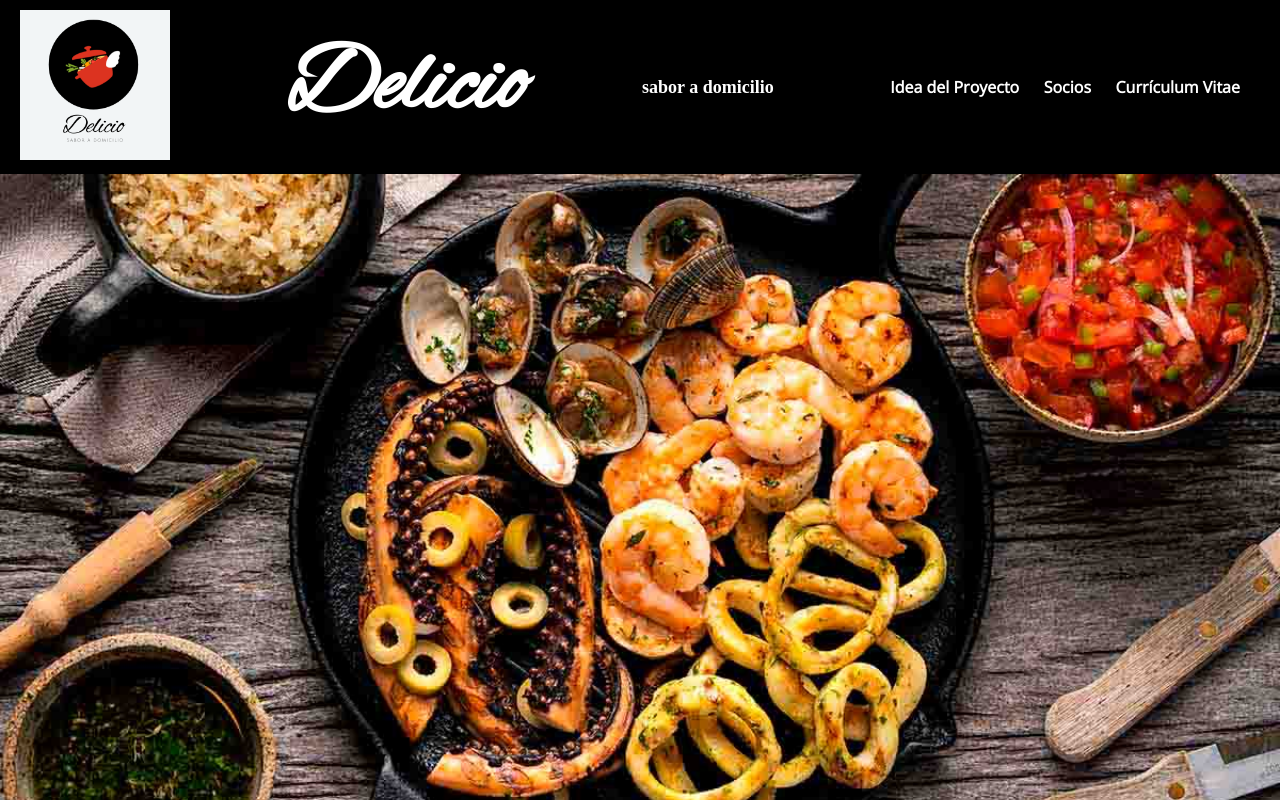
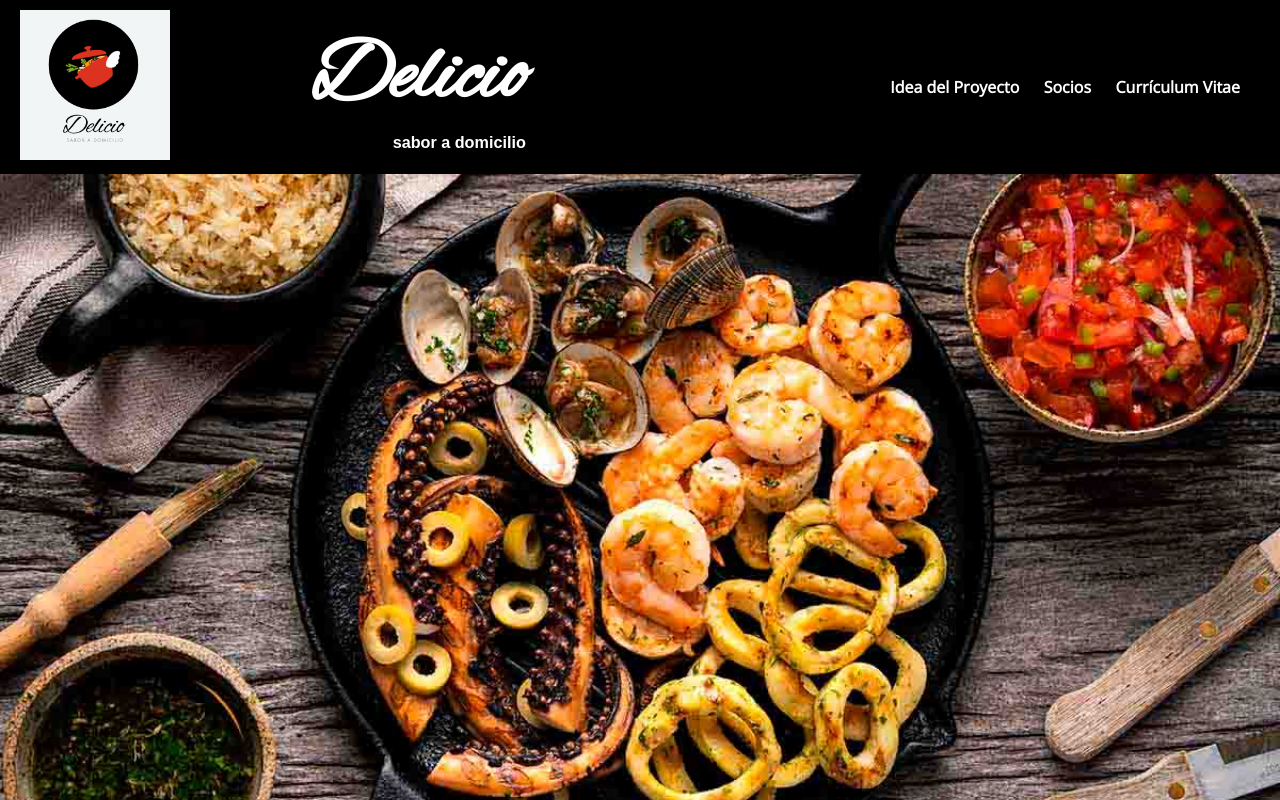
Before and after one commit to CarlosAlvarez96/Plan-de-Empresa, a plain HTML site: page index.html in a window 1280 px wide. Shown: the top 800 px of the page. Drawn offline with nearby package versions, Linux system fonts and the light colour scheme.

Commit message:
Arreglado navbar

```diff
--- a/index.html
+++ b/index.html
@@ -7,7 +7,7 @@
     <link rel="stylesheet" href="style.css">
     <title>Delicio</title>
     <link rel="stylesheet" href="https://fonts.googleapis.com/css2?family=Alex+Brush&display=swap">
-<link rel="stylesheet" href="https://fonts.googleapis.com/css2?family=Open+Sans&display=swap">
+    <link rel="stylesheet" href="https://fonts.googleapis.com/css2?family=Open+Sans&display=swap">
 
     <script src="./script.js"></script>
 
@@ -18,8 +18,11 @@
         <header>
             <img src="logo.png" alt="Logo de la empresa">
         </header>
-        <h1 class="titulo">Delicio</h1>
-        <h3 class="subtitulo">sabor a domicilio</h3>
+        <div class="titulo-subtitulo">
+            <h1 class="titulo">Delicio</h1>
+            <h3 class="subtitulo">sabor a domicilio</h3>
+    </div>
+
         <nav>
             <ul>
                 <li><a href="#idea"><strong>Idea del Proyecto</strong></a></li>
@@ -98,8 +101,7 @@
                     en mi segundo año de formación en programación web con un enfoque en arte y diseño gráfico.</p>
                     <h4><strong>Hobbies</strong></h4>
                     <p>Tengo interés en deportes, desarrollo web, diseño, lectura y actividades artísticas. He tomado cursos de Primeros
-                    Auxilios, ilustración y cómic, y he realizado voluntariado con Cruz Roja. Me considero constante, organizada, sociable y
-                    creativa..</p>
+                    Auxilios, ilustración y cómic, y he realizado voluntariado con Cruz Roja.</p>
 
                     <h4><strong>Habilidades</strong></h4>
                     <p>Habilidades técnicas: Adobe Illustrator, Photoshop, InDesign, Da Vinci Resolve 18, HTML, CSS. Diseño,
--- a/style.css
+++ b/style.css
@@ -106,10 +106,24 @@ main {
     padding: 0;
     /* 50px */
 }
+.titulo-subtitulo {
+    float: left;
+    position: absolute;
+    text-align: right;
+    /* Centra el contenido horizontalmente */
+    color: #fff;
+    font-family: 'Alex Brush', cursive;
+    font-size: 0.9em;
+    margin-left: 1.2em;
+    padding-left: 19em;
+}
+
 .subtitulo {
+    font-family: 'Julius Sans One', sans-serif;
     color: #fff;
-    font-family: 'Julius Sans One' !important;
     font-size: 1.125em;
+    margin: 0;
+    padding: 0;
 }
 /* Estilos de currículum vitae */
 .cv {
```
